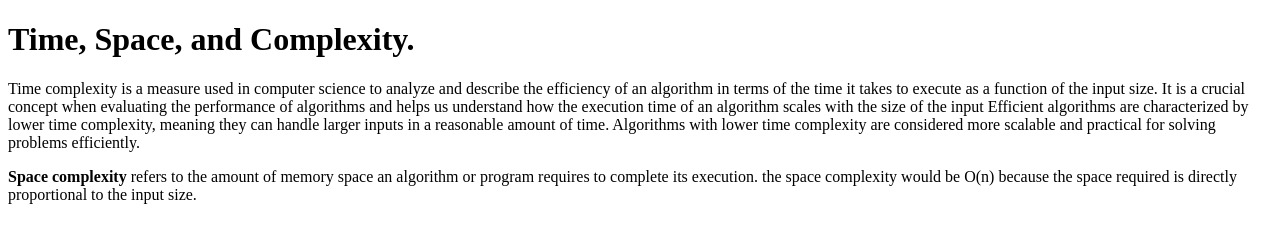
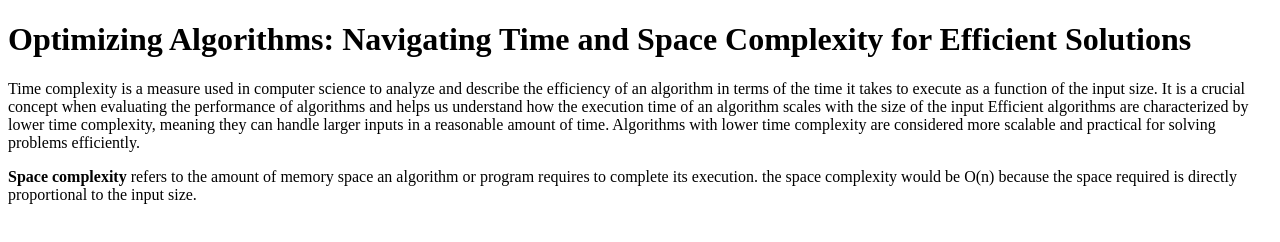
Before and after one commit to acciojob/time-and-space-complexity-Bhargavi-chenu, a website: page main.html in a window 1280 px wide. Drawn offline with Linux system fonts and the light colour scheme.

Commit message:
created a submission

```diff
--- a/main.html
+++ b/main.html
@@ -8,7 +8,7 @@
 
 <body>
 	<!-- the entire body must be written by student -->
-	<h1>Time, Space, and Complexity.</h1>
+	<h1>Optimizing Algorithms: Navigating Time and Space Complexity for Efficient Solutions</h1>
 	<p> Time complexity is a measure used in computer science to analyze and describe the efficiency of an algorithm in terms of the time it takes to execute as a function of the input size. It is a crucial concept when evaluating the performance of algorithms and helps us understand how the execution time of an algorithm scales with the size of the input Efficient algorithms are characterized by lower time complexity, meaning they can handle larger inputs in a reasonable amount of time. Algorithms with lower time complexity are considered more scalable and practical for solving problems efficiently.</p>
 	<p><b>Space complexity </b>refers to the amount of memory space an algorithm or program requires to complete its execution. the space complexity would be
 O(n) because the space required is directly proportional to the input size.</p>
```
